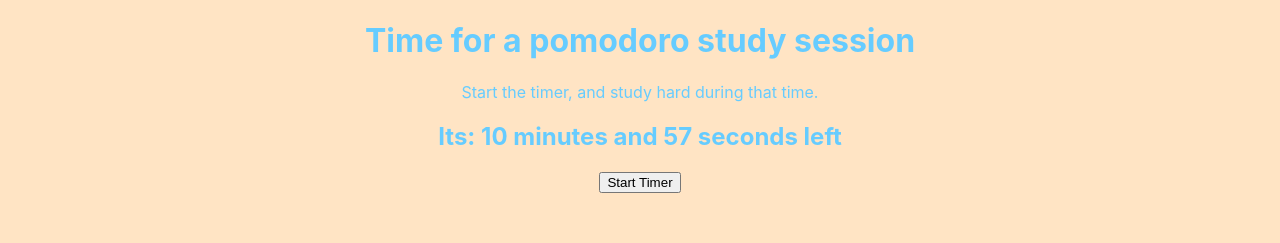
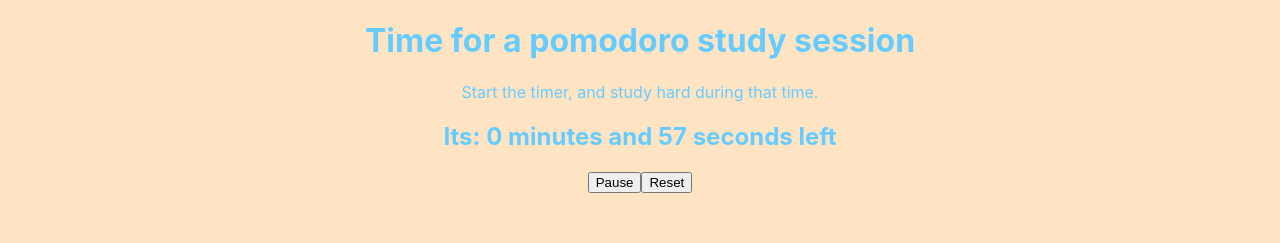
Before and after one commit to lingi524/pomodoro-clock, a React (Create React App) app: page / in a window 1280 px wide. Both pictures are taken after a click on the button "Start Timer". Shown: the top 243 px of the page. Built offline with nearby package versions, Linux system fonts and the light colour scheme.

Commit message:
Timer works, tells you that its breaktime, and starts a break timer. Need to fix the breaktime alert.

```diff
--- a/src/Clock.js
+++ b/src/Clock.js
@@ -2,9 +2,16 @@ import React, {useState, useEffect} from "react";
 import './App.css';
 
 function Clock () {
-    const [isActive, setIsActive] = useState(false);
-    let [minutes, setMinutes] = useState(10);
-    let [seconds, setSeconds] = useState(59);
+    let [isActive, setIsActive] = useState(false);
+    let [minutes, setMinutes] = useState(1);
+    let [seconds, setSeconds] = useState(0);
+    let [isBreakTime, setIsBreakTime] = useState(false);
+
+    function resetTimer() {
+        setMinutes(25);
+        setSeconds(0);
+        setIsActive(false);
+      }
 
     useEffect(()=>{
     if (isActive){
@@ -12,21 +19,43 @@ function Clock () {
             var interval = setInterval(() => {
                 setSeconds(seconds-1);
             } ,1000) }
-            else if (seconds<1 && minutes>1) {
+            else if (seconds<1 && minutes>=1) {
                 setMinutes(minutes-1) ;
                 setSeconds(seconds = 59);
 
-            } else if (minutes<1){
-                alert("Done for now");
+            } else if (minutes<1&&seconds===0){
+                alert("Done for now, time for break");
+                isBreakTime = true;
             }
     } return ()=> {clearInterval(interval)}
 },[isActive, seconds, minutes]);
+
+useEffect(()=>{
+    if (isBreakTime){
+
+            setMinutes(5);
+            setSeconds(0);
+
+            if (seconds>=1) {
+            var interval = setInterval(() => {
+                setSeconds(seconds-1);
+            } ,1000) }
+            else if (seconds<1 && minutes>=1) {
+                setMinutes(minutes-1) ;
+                setSeconds(seconds = 59);
+
+            } else if (minutes<1&&seconds===0){
+                alert("Break is up"); //Fix so this is not the first thing that pops up when the if statement runs
+            }
+    } return ()=> {clearInterval(interval)}
+},[isBreakTime, seconds, minutes]);
 
 
 return (
         <div className="Clock">
             <h2>Its: {minutes} minutes and {seconds} seconds left</h2>
-            <button onClick={()=> setIsActive(!isActive)} className="start">Start Timer</button>
+            <button onClick={()=> setIsActive(!isActive)} className="start">{isActive? "Pause":"Start Timer"}</button>
+            <button style={{display: isActive ? "" : 'none' }} onClick={resetTimer}>Reset</button>
         </div>
     )
 }
```
